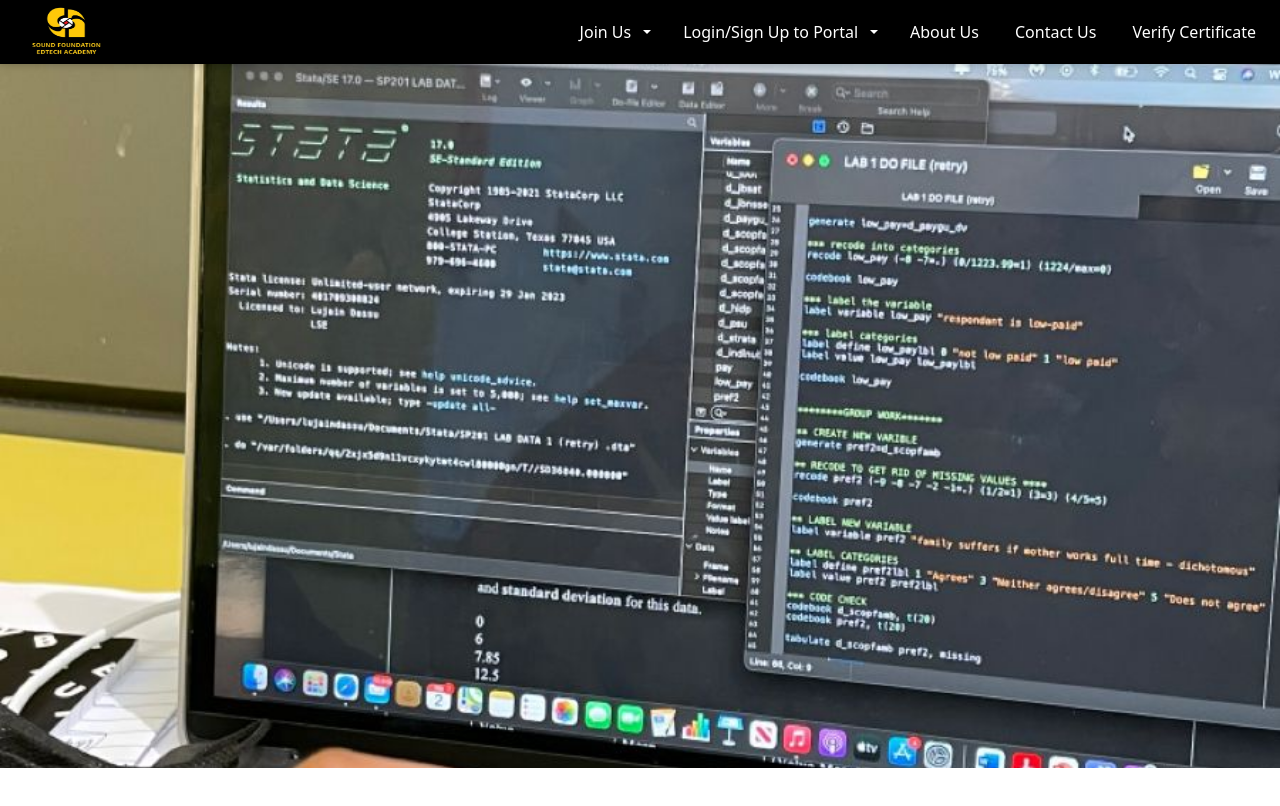
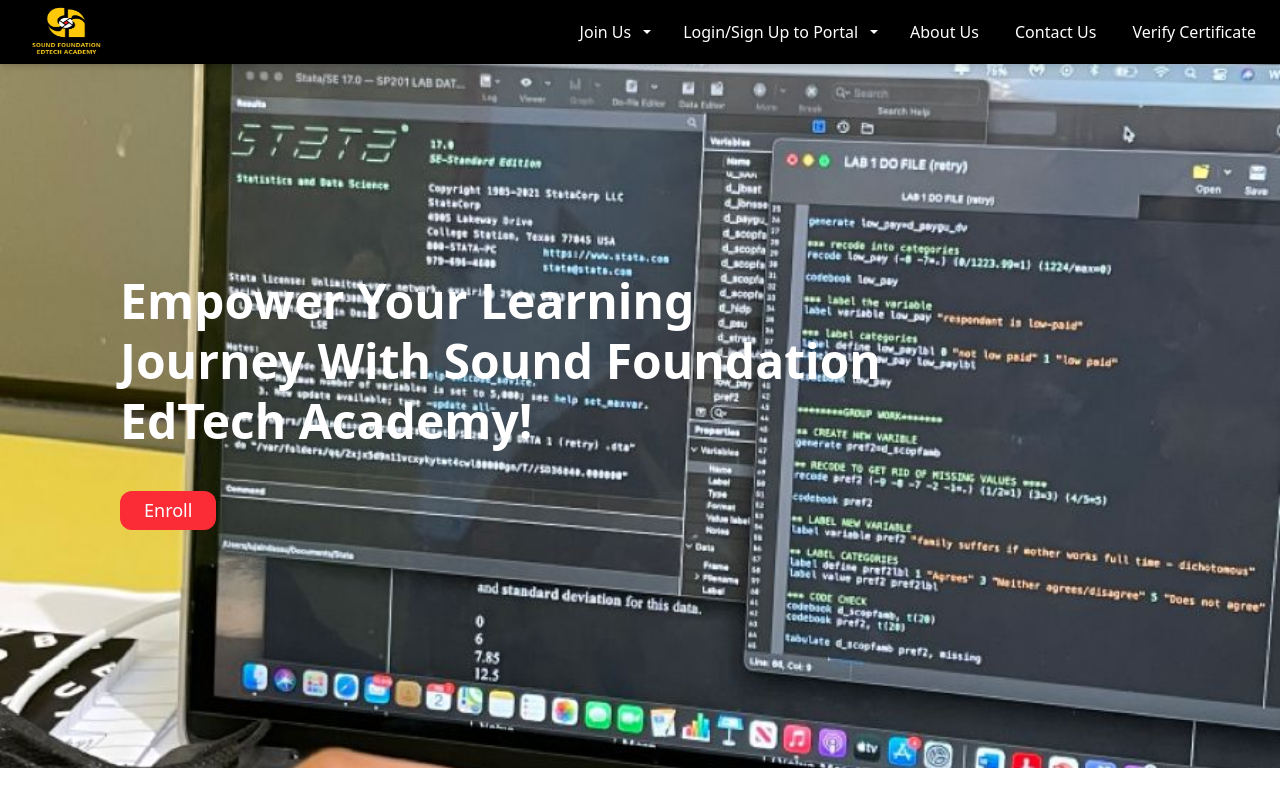
Before and after one commit to Cleve-keem/sfdt-frontend, a React (Vite) app: page / in a window 1280 px wide. Shown: the top 806 px of the page. Built offline with nearby package versions, Linux system fonts and the light colour scheme.

Commit message:
hero image renamed

```diff
--- a/src/components/HeroSlider.jsx
+++ b/src/components/HeroSlider.jsx
@@ -25,7 +25,7 @@
             key={index}
             src={img}
             alt=""
-            className={`absolute z-20 inset-0 w-full h-full py-[2rem] object-cover transition-opacity duration-1000 ease-in-out ${
+            className={`absolute inset-0 w-full h-full py-[2rem] object-cover transition-opacity duration-1000 ease-in-out ${
               index === current ? "opacity-100" : "opacity-0"
             }`}
           />
--- a/src/components/Navbars/MobileNav.jsx
+++ b/src/components/Navbars/MobileNav.jsx
@@ -10,7 +10,7 @@
 }) {
   return (
     <div
-      className={`absolute bottom-0 top-0 left-0 w-69 bg-white shadow-md z-50 transform transition-transform duration-300 ease-in-out ${
+      className={`absolute bottom-0 top-0 left-0 w-69 bg-white shadow-md z-50 transform transition-transform duration-300 md:hidden ease-in-out ${
         isOpen ? "translate-x-0" : "-translate-x-full"
       }`}
     >
@@ -51,7 +51,7 @@
                   } transition-all duration-500`}
                 >
                   {nav.dropdown.map((nav, index) => (
-                    <div key={index} className="p-2">
+                    <div key={index} className="py-2 ">
                       <span className="">{nav.title}</span>
                     </div>
                   ))}
```
